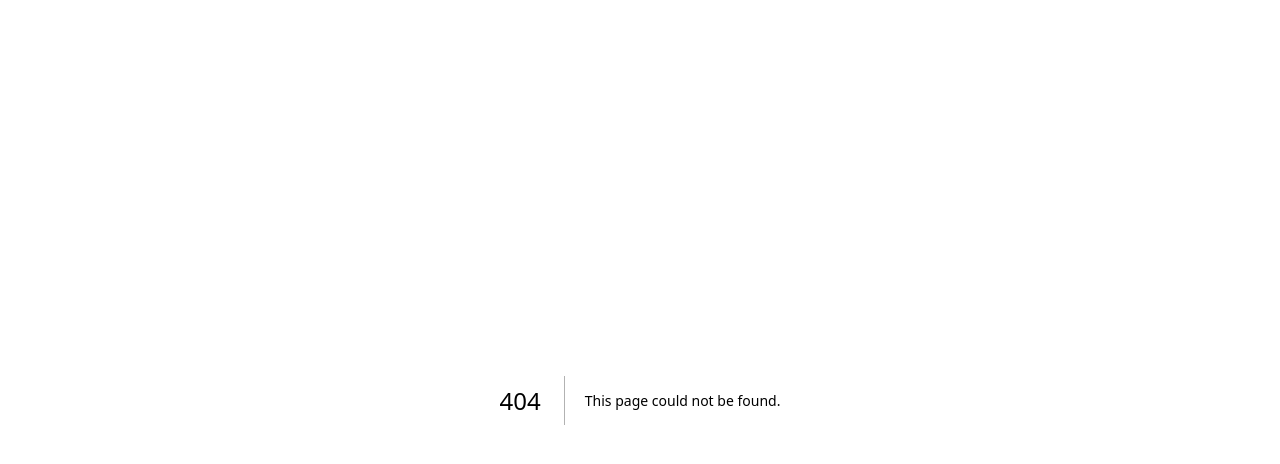
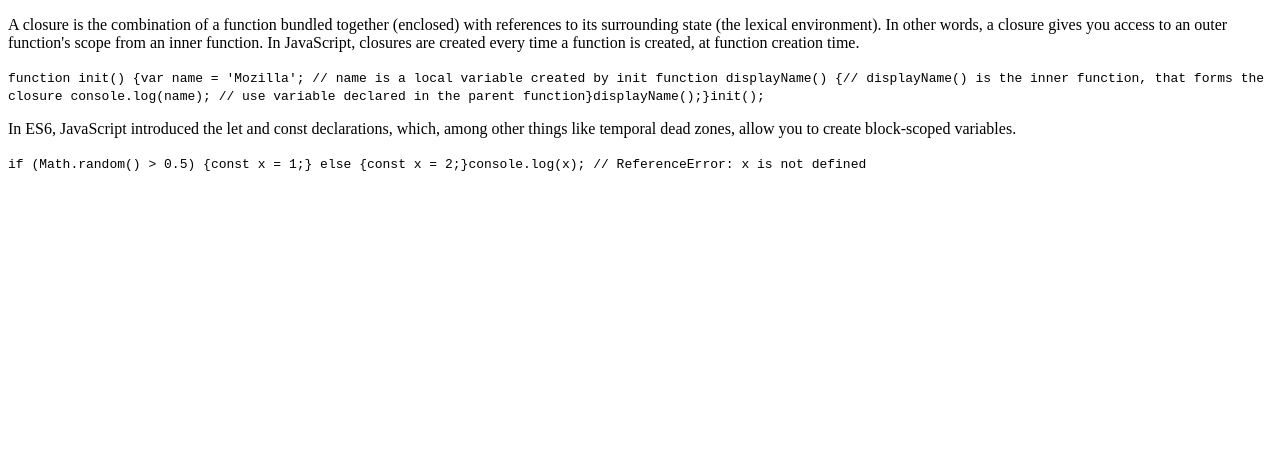
Before and after one commit to ftm2626/react-mini-tuts, a Next.js app: page /js/closures in a window 1280 px wide. Before the commit this address had no page. Shown: the top 464 px of the page. Built offline with nearby package versions, Linux system fonts and the light colour scheme.

Commit message:
start of react design patterns

```diff
--- /dev/null
+++ b/src/app/js/closures/page.tsx
@@ -0,0 +1,42 @@
+/* eslint-disable react/jsx-no-comment-textnodes */
+import React from "react";
+
+export default function Index() {
+  return (
+    <div>
+      <p>
+        A closure is the combination of a function bundled together (enclosed)
+        with references to its surrounding state (the lexical environment). In
+        other words, a closure gives you access to an outer function{"'"}s scope
+        from an inner function. In JavaScript, closures are created every time a
+        function is created, at function creation time.
+      </p>
+      <code>
+        function init() {"{"}
+        var name = {"'"}Mozilla{"'"}; // name is a local variable created by
+        init function displayName() {"{"}
+        // displayName() is the inner function, that forms the closure
+        console.log(name); // use variable declared in the parent function
+        {"}"}
+        displayName();
+        {"}"}
+        init();
+      </code>
+      <p>
+        In ES6, JavaScript introduced the let and const declarations, which,
+        among other things like temporal dead zones, allow you to create
+        block-scoped variables.
+      </p>
+      <code>
+        if (Math.random() {">"} 0.5) {"{"}
+        const x = 1;
+        {"}"} else {"{"}
+        const x = 2;
+        {"}"}
+        console.log(x); // ReferenceError: x is not defined
+      </code>
+
+
+    </div>
+  );
+}
```
Also changed, not shown: src/app/designPatterns/LayoutComponent.txt (added).
